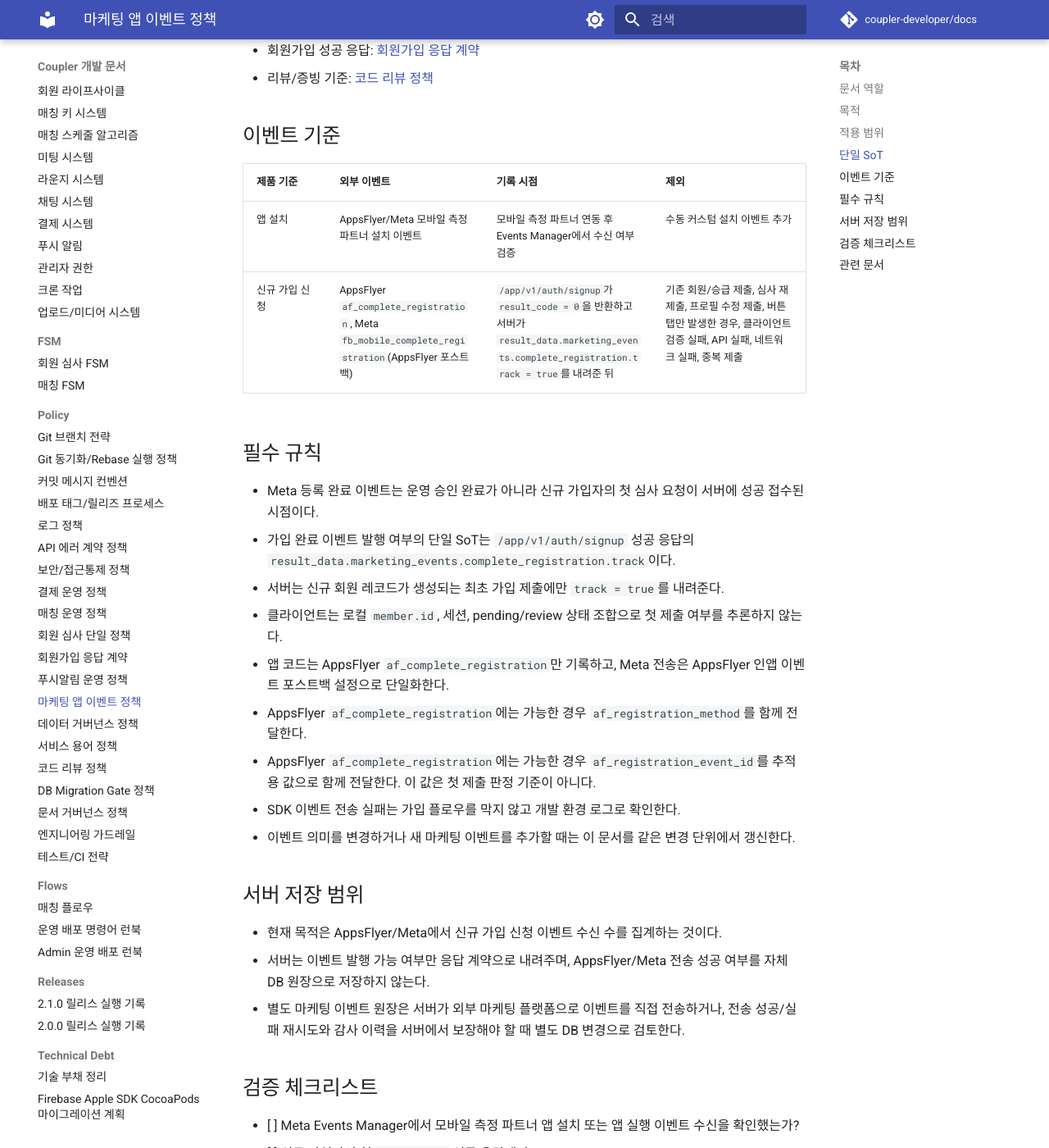
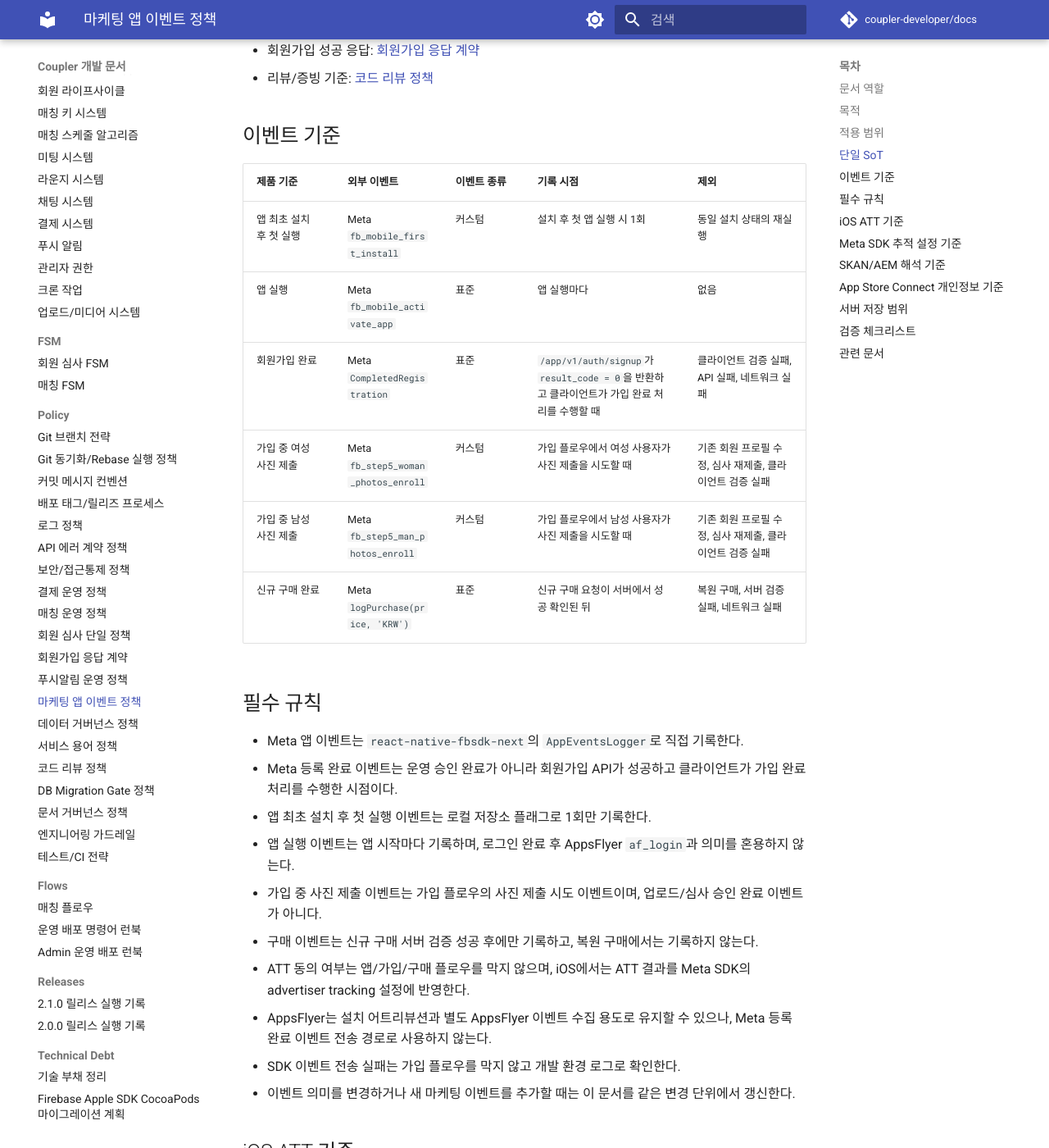
Before and after one commit to coupler-developer/docs, an MkDocs documentation site: the page built from content/policy/marketing-app-events-policy.md, in a window 1280 px wide and 1400 px high, scrolled down 733 px. Shown: the whole window at 82% size. Built offline with MkDocs 1.6.1 and Material for MkDocs 9.7.7, drawn with Linux system fonts in a browser that asks for light colours; comment, search, counter and statistics services are not loaded; some of the changed text lies outside the part shown.

Commit message:
docs: Meta SDK ATT 정책 정리
Changes: Meta SDK 직접 이벤트 기준과 ATT/App Store Connect 개인정보 기준을 정리하고 회원가입 응답 계약에서 서버 marketing_events 의존을 제거.

Tests: yarn validate:docs-structure 통과; yarn validate:release-records 통과; yarn lint:md 통과; git diff --check 통과; yarn build:docs 실패: 로컬 Python에 mkdocs 모듈 없음.

````diff
--- a/content/policy/marketing-app-events-policy.md
+++ b/content/policy/marketing-app-events-policy.md
@@ -14,8 +14,8 @@
 ## 적용 범위
 
 - `coupler-mobile-app`
-- Meta App Events, AppsFlyer 앱 이벤트
-- 앱 설치 측정, 신규 회원가입 첫 심사 제출 전환 측정
+- Meta SDK 직접 App Events, AppsFlyer 앱 이벤트
+- 앱 설치/실행, 신규 회원가입, 가입 중 사진 제출, 신규 구매 전환 측정
 
 ## 단일 SoT
 
@@ -25,37 +25,94 @@
 
 ## 이벤트 기준
 
-| 제품 기준 | 외부 이벤트 | 기록 시점 | 제외 |
-| --- | --- | --- | --- |
-| 앱 설치 | AppsFlyer/Meta 모바일 측정 파트너 설치 이벤트 | 모바일 측정 파트너 연동 후 Events Manager에서 수신 여부 검증 | 수동 커스텀 설치 이벤트 추가 |
-| 신규 가입 신청 | AppsFlyer `af_complete_registration`, Meta `fb_mobile_complete_registration`(AppsFlyer 포스트백) | `/app/v1/auth/signup`가 `result_code = 0`을 반환하고 서버가 `result_data.marketing_events.complete_registration.track = true`를 내려준 뒤 | 기존 회원/승급 제출, 심사 재제출, 프로필 수정 제출, 버튼 탭만 발생한 경우, 클라이언트 검증 실패, API 실패, 네트워크 실패, 중복 제출 |
+| 제품 기준 | 외부 이벤트 | 이벤트 종류 | 기록 시점 | 제외 |
+| --- | --- | --- | --- | --- |
+| 앱 최초 설치 후 첫 실행 | Meta `fb_mobile_first_install` | 커스텀 | 설치 후 첫 앱 실행 시 1회 | 동일 설치 상태의 재실행 |
+| 앱 실행 | Meta `fb_mobile_activate_app` | 표준 | 앱 실행마다 | 없음 |
+| 회원가입 완료 | Meta `CompletedRegistration` | 표준 | `/app/v1/auth/signup`가 `result_code = 0`을 반환하고 클라이언트가 가입 완료 처리를 수행할 때 | 클라이언트 검증 실패, API 실패, 네트워크 실패 |
+| 가입 중 여성 사진 제출 | Meta `fb_step5_woman_photos_enroll` | 커스텀 | 가입 플로우에서 여성 사용자가 사진 제출을 시도할 때 | 기존 회원 프로필 수정, 심사 재제출, 클라이언트 검증 실패 |
+| 가입 중 남성 사진 제출 | Meta `fb_step5_man_photos_enroll` | 커스텀 | 가입 플로우에서 남성 사용자가 사진 제출을 시도할 때 | 기존 회원 프로필 수정, 심사 재제출, 클라이언트 검증 실패 |
+| 신규 구매 완료 | Meta `logPurchase(price, 'KRW')` | 표준 | 신규 구매 요청이 서버에서 성공 확인된 뒤 | 복원 구매, 서버 검증 실패, 네트워크 실패 |
 
 ## 필수 규칙
 
-- Meta 등록 완료 이벤트는 운영 승인 완료가 아니라 신규 가입자의 첫 심사 요청이 서버에 성공 접수된 시점이다.
-- 가입 완료 이벤트 발행 여부의 단일 SoT는 `/app/v1/auth/signup` 성공 응답의 `result_data.marketing_events.complete_registration.track`이다.
-- 서버는 신규 회원 레코드가 생성되는 최초 가입 제출에만 `track = true`를 내려준다.
-- 클라이언트는 로컬 `member.id`, 세션, pending/review 상태 조합으로 첫 제출 여부를 추론하지 않는다.
-- 앱 코드는 AppsFlyer `af_complete_registration`만 기록하고, Meta 전송은 AppsFlyer 인앱 이벤트 포스트백 설정으로 단일화한다.
-- AppsFlyer `af_complete_registration`에는 가능한 경우 `af_registration_method`를 함께 전달한다.
-- AppsFlyer `af_complete_registration`에는 가능한 경우 `af_registration_event_id`를 추적용 값으로 함께 전달한다. 이 값은 첫 제출 판정 기준이 아니다.
+- Meta 앱 이벤트는 `react-native-fbsdk-next`의 `AppEventsLogger`로 직접 기록한다.
+- Meta 등록 완료 이벤트는 운영 승인 완료가 아니라 회원가입 API가 성공하고 클라이언트가 가입 완료 처리를 수행한 시점이다.
+- 앱 최초 설치 후 첫 실행 이벤트는 로컬 저장소 플래그로 1회만 기록한다.
+- 앱 실행 이벤트는 앱 시작마다 기록하며, 로그인 완료 후 AppsFlyer `af_login`과 의미를 혼용하지 않는다.
+- 가입 중 사진 제출 이벤트는 가입 플로우의 사진 제출 시도 이벤트이며, 업로드/심사 승인 완료 이벤트가 아니다.
+- 구매 이벤트는 신규 구매 서버 검증 성공 후에만 기록하고, 복원 구매에서는 기록하지 않는다.
+- ATT 동의 여부는 앱/가입/구매 플로우를 막지 않으며, iOS에서는 ATT 결과를 Meta SDK의 advertiser tracking 설정에 반영한다.
+- AppsFlyer는 설치 어트리뷰션과 별도 AppsFlyer 이벤트 수집 용도로 유지할 수 있으나, Meta 등록 완료 이벤트 전송 경로로 사용하지 않는다.
 - SDK 이벤트 전송 실패는 가입 플로우를 막지 않고 개발 환경 로그로 확인한다.
 - 이벤트 의미를 변경하거나 새 마케팅 이벤트를 추가할 때는 이 문서를 같은 변경 단위에서 갱신한다.
 
+## iOS ATT 기준
+
+- iOS에서 Meta SDK 또는 AppsFlyer를 광고 성과 측정/맞춤 광고 목적으로 사용하면 ATT를 구현한다.
+- ATT 허용 여부는 앱 진입, 회원가입, 심사 제출, 구매 완료를 막는 조건으로 사용하지 않는다.
+- 앱 자체 사전 안내는 선택 사항이며, 최종 허용/거부 선택지는 Apple ATT 시스템 팝업에서만 받는다.
+- 사전 안내를 표시하는 경우 문구는 다음 기준을 따른다.
+
+```text
+더 관련성 높은 광고를 제공하고 광고 성과를 측정하기 위해 권한을 요청합니다.
+
+허용 여부와 관계없이 앱의 주요 기능은 계속 이용하실 수 있습니다.
+```
+
+- `NSUserTrackingUsageDescription`은 다음 문구를 사용한다.
+
+```text
+더 관련성 높은 광고를 제공하고 광고 성과를 측정하기 위해 기기의 광고 식별자를 사용합니다.
+```
+
+- 사전 안내 버튼은 최종 동의처럼 보이는 `허용/거절`이 아니라 `계속`, `나중에`처럼 시스템 팝업 진행 여부만 표현한다.
+- 시스템 ATT 팝업은 iOS가 관리하며, 사용자가 거부한 뒤 앱에서 자체 거절 팝업을 반복 노출하지 않는다.
+- 거부 이후 재설정 안내가 필요하면 설정/개인정보 화면에서 iOS 설정으로 이동하는 안내만 제공한다.
+- ATT 상태가 `notDetermined`일 때만 시스템 팝업 요청을 시도한다.
+
+## Meta SDK 추적 설정 기준
+
+- ATT 허용: Meta SDK advertiser tracking enabled를 `true`로 설정한다.
+- ATT 거부/제한/미결정/불가/에러: Meta SDK advertiser tracking enabled를 `false` 또는 제한 상태로 설정한다.
+- ATT 요청 또는 상태 조회가 실패해도 기본값은 `false`이며, Meta SDK 초기화 전에 제한 상태를 먼저 반영한다.
+- ATT 거부 사용자의 가입/심사/구매 이벤트도 앱 기능 기준으로는 계속 실행되지만, 플랫폼 수신/귀속/리포팅 범위는 Meta SDK, SKAN/AdAttributionKit, AEM 제한을 따른다.
+- ATT 거부를 우회하기 위해 IDFA 외 식별자, 해시된 연락처, 디바이스 신호, fingerprinting을 광고 측정 목적으로 결합하지 않는다.
+
+## SKAN/AEM 해석 기준
+
+- SKAN/AdAttributionKit와 Meta AEM은 ATT 거부 사용자를 포함한 보완 측정 경로로 둔다.
+- SKAN/AdAttributionKit와 AEM은 지연/집계/모델링 리포팅이므로 실기기 smoke test의 즉시 1건 수신 여부를 대체하지 않는다.
+- Meta SDK 직접 이벤트 검증은 Meta Events Manager의 수신 여부로 보고, SKAN/AEM 성과 수치는 캠페인/집계 리포트에서 별도로 해석한다.
+
+## App Store Connect 개인정보 기준
+
+- App Store Connect의 앱 개인정보 답변에서 tracking 사용 여부를 실제 SDK 동작과 일치시킨다.
+- Meta SDK, AppsFlyer, 기타 광고/분석 SDK가 수집하는 데이터는 각 SDK privacy manifest와 실제 이벤트 파라미터 기준으로 신고한다.
+- 현재 마케팅 이벤트 범위에서 최소 점검할 데이터 유형은 `Device ID`, `Product Interaction`, `Purchase History`다.
+- 각 데이터 유형은 실제 사용 목적에 따라 `Third-Party Advertising`, `Analytics`, 필요한 경우 `App Functionality`를 포함해 검토한다.
+- 앱의 개인정보 처리방침에는 Meta SDK/AppsFlyer 사용, 광고 성과 측정 목적, ATT 거부 시 기능이 막히지 않는다는 점, SKAN/AdAttributionKit/AEM 같은 집계 측정 사용 가능성을 반영한다.
+
 ## 서버 저장 범위
 
-- 현재 목적은 AppsFlyer/Meta에서 신규 가입 신청 이벤트 수신 수를 집계하는 것이다.
-- 서버는 이벤트 발행 가능 여부만 응답 계약으로 내려주며, AppsFlyer/Meta 전송 성공 여부를 자체 DB 원장으로 저장하지 않는다.
+- 현재 목적은 Meta SDK 직접 이벤트와 AppsFlyer 어트리뷰션 이벤트 수신 수를 집계하는 것이다.
+- 서버는 외부 마케팅 플랫폼 전송 성공 여부를 자체 DB 원장으로 저장하지 않는다.
 - 별도 마케팅 이벤트 원장은 서버가 외부 마케팅 플랫폼으로 이벤트를 직접 전송하거나, 전송 성공/실패 재시도와 감사 이력을 서버에서 보장해야 할 때 별도 DB 변경으로 검토한다.
 
 ## 검증 체크리스트
 
-- [ ] Meta Events Manager에서 모바일 측정 파트너 앱 설치 또는 앱 실행 이벤트 수신을 확인했는가?
-- [ ] 신규 가입자의 첫 `심사 요청하기` 성공 응답에서 `marketing_events.complete_registration.track = true`를 확인했는가?
-- [ ] `track = true` 응답 후 AppsFlyer `af_complete_registration`과 Meta 등록 완료 이벤트 수신을 확인했는가?
-- [ ] AppsFlyer `af_complete_registration`에서 Meta `fb_mobile_complete_registration`으로 포스트백 매핑되어 있는가?
-- [ ] 기존 회원/승급/재제출/프로필 수정 성공 응답에서 `marketing_events.complete_registration.track = false`를 확인했는가?
-- [ ] 실패/중복 제출 시 가입 신청 이벤트가 기록되지 않는가?
+- [ ] Meta Events Manager에서 `fb_mobile_first_install`이 신규 설치 후 첫 실행 1회만 수신되는가?
+- [ ] Meta Events Manager에서 `fb_mobile_activate_app`이 앱 실행마다 수신되는가?
+- [ ] 회원가입 성공 후 `CompletedRegistration`이 수신되는가?
+- [ ] 가입 중 여성/남성 사진 제출 시 `fb_step5_woman_photos_enroll`, `fb_step5_man_photos_enroll`이 성별별로 수신되는가?
+- [ ] 신규 구매 서버 검증 성공 후 `logPurchase(price, 'KRW')`가 수신되는가?
+- [ ] 복원 구매, API 실패, 네트워크 실패, 클라이언트 검증 실패에서는 전환 이벤트가 기록되지 않는가?
+- [ ] ATT 동의/거부 상태 모두에서 앱 핵심 플로우가 막히지 않고 Meta 이벤트 수신 여부를 확인했는가?
+- [ ] ATT 사전 안내와 Apple 시스템 팝업의 문구/순서가 정책과 일치하는가?
+- [ ] ATT 거부/제한/미결정/에러에서 Meta advertiser tracking이 `false` 또는 제한 상태로 반영되는가?
+- [ ] ATT 거부 후 자체 거절 팝업을 반복 노출하지 않는가?
+- [ ] App Store Connect 앱 개인정보 답변과 `PrivacyInfo.xcprivacy`가 SDK/이벤트 수집 범위와 일치하는가?
+- [ ] SKAN/AdAttributionKit, AEM 수치는 지연 집계 보완 지표로 별도 해석하는가?
 
 ## 관련 문서
 
````
Also changed, not shown: content/policy/signup-response-contract.md (+7 -14 lines).
